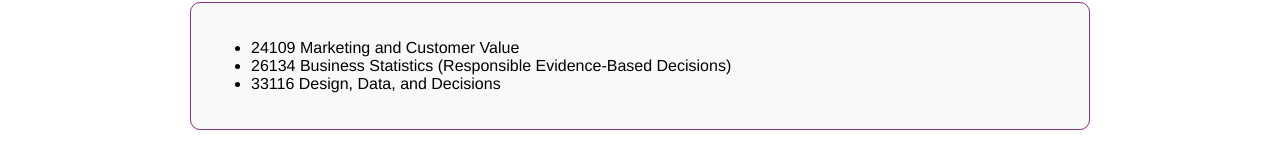
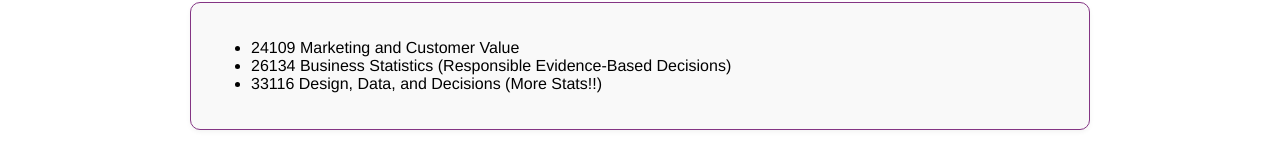
Before and after one commit to emaananwer07/websystemsassignment, a plain HTML site: page index.html in a window 1280 px wide. Shown: the part 428-593 px from the top of the page. Drawn offline with Linux system fonts and the light colour scheme.

Commit message:
Update index.html

```diff
--- a/index.html
+++ b/index.html
@@ -41,7 +41,7 @@ This assignment gave me a chance to put my coding skills into practice and explo
 			<ul>
 				<li>24109 Marketing and Customer Value</li>
 				<li>26134 Business Statistics (Responsible Evidence-Based Decisions)</li>
-				<li>33116 Design, Data, and Decisions</li>
+				<li>33116 Design, Data, and Decisions (More Stats!!)</li>
 			</ul>
 		</div>
 	</div>
```
